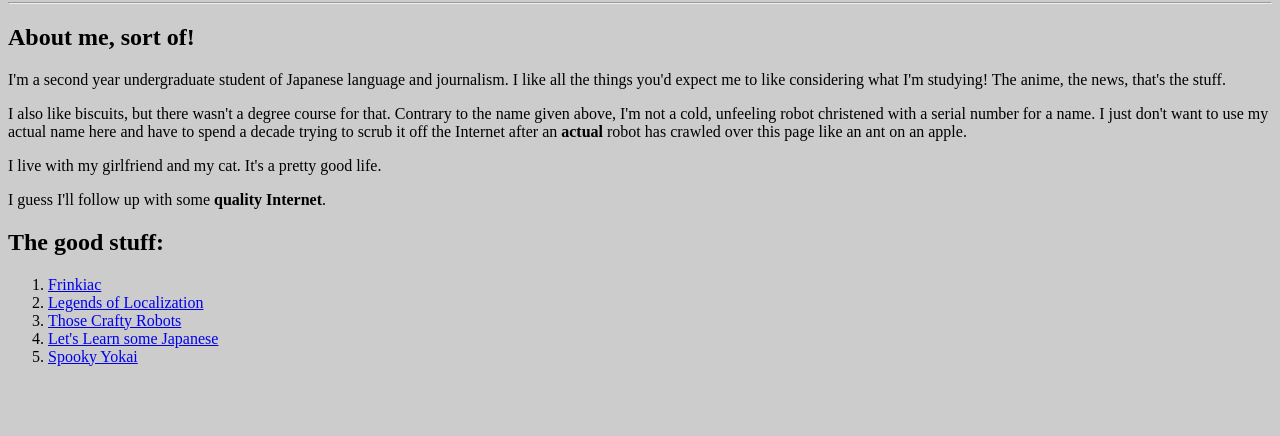
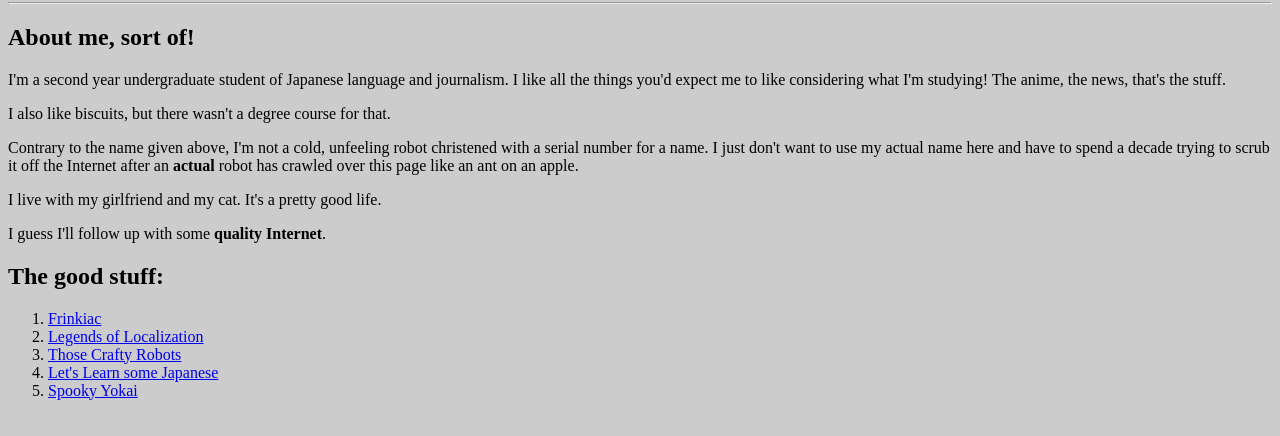
Before and after one commit to bbk13504310/bbk13504310, a plain HTML site: page index.html in a window 1280 px wide. Shown: the part 102-538 px from the top of the page. Drawn offline with Linux system fonts and the light colour scheme.

Commit message:
Update index.html

```diff
--- a/index.html
+++ b/index.html
@@ -24,7 +24,8 @@
     <h2>About me, sort of!</h2>
 
     <p>I'm a second year undergraduate student of Japanese language and journalism. I like all the things you'd expect me to like considering what I'm studying! The anime, the news, that's the stuff.</p>
-    <p>I also like biscuits, but there wasn't a degree course for that. Contrary to the name given above, I'm not a cold, unfeeling robot christened with a serial number for a name. I just don't want to use my actual name here and have to spend a decade trying to scrub it off the Internet after an <b>actual</b> robot has crawled over this page like an ant on an apple.</p>
+    <p>I also like biscuits, but there wasn't a degree course for that.</p>
+    <p>Contrary to the name given above, I'm not a cold, unfeeling robot christened with a serial number for a name. I just don't want to use my actual name here and have to spend a decade trying to scrub it off the Internet after an <b>actual</b> robot has crawled over this page like an ant on an apple.</p>
     <p>I live with my girlfriend and my cat. It's a pretty good life.
     </p>
 
```
